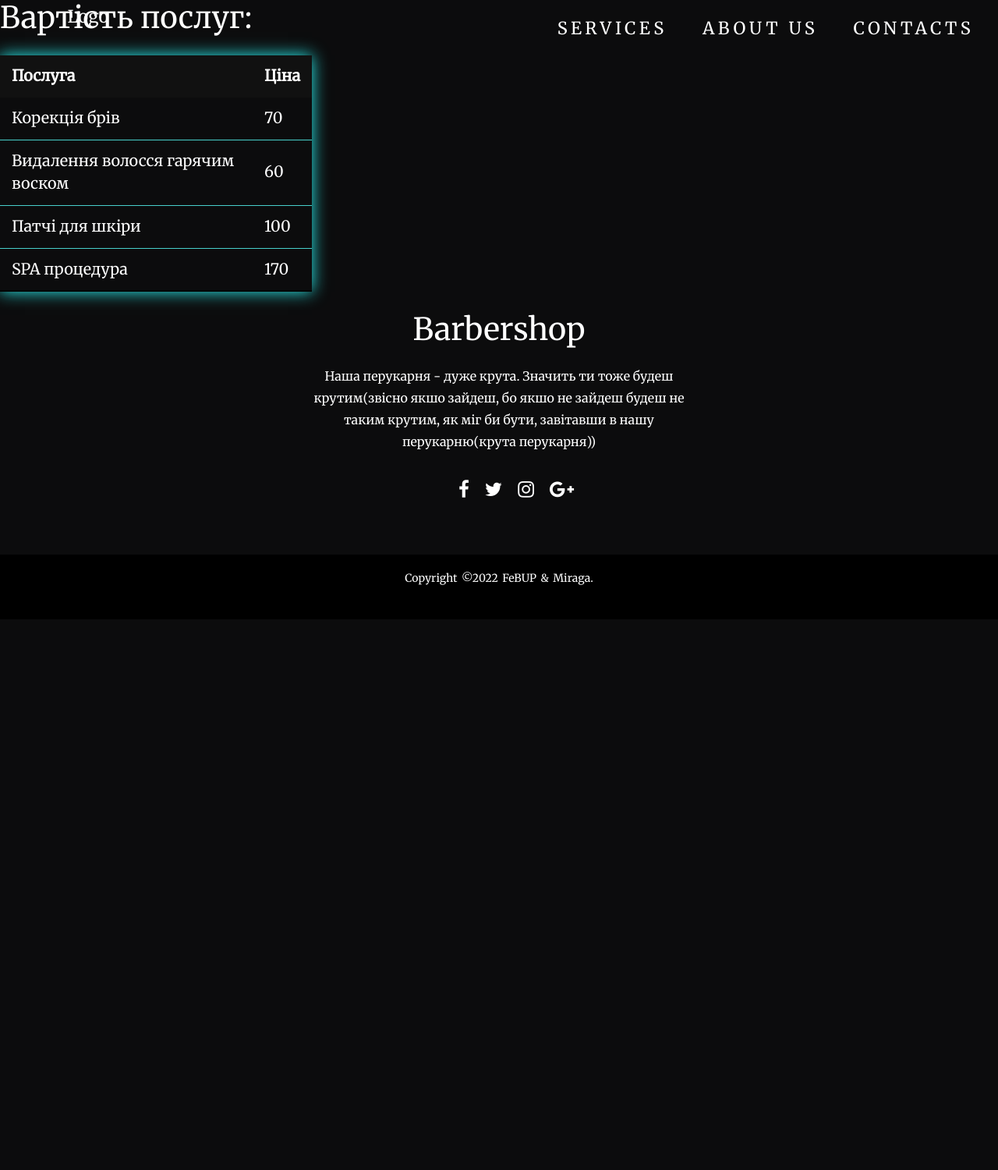
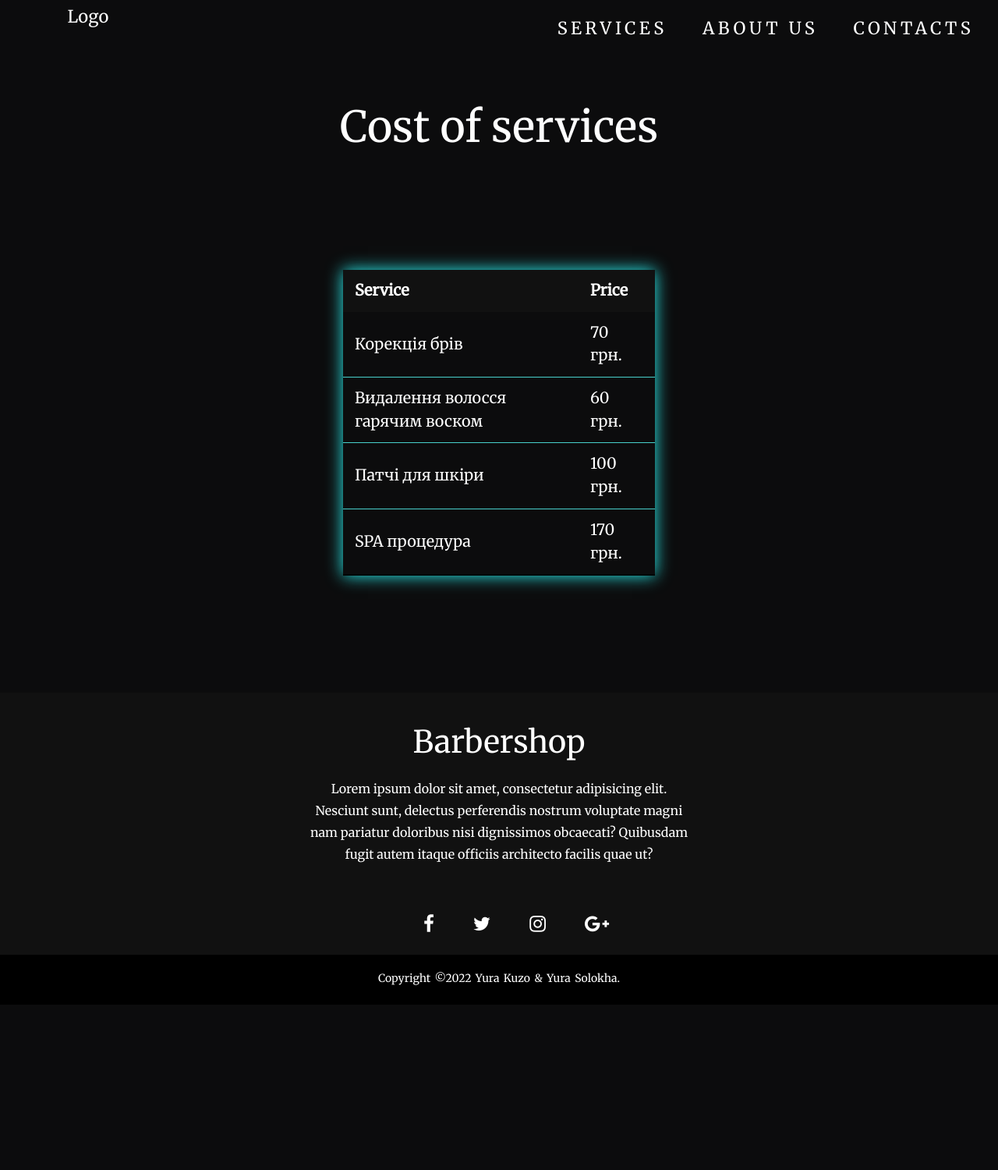
Before and after one commit to yura-solokha/barber-shop-website, a Django app: page /services/facial in a window 1280 px wide. Shown: the whole page at 78% size. After the commit the page ends 1288 px from the top, so only its background shows below. Run offline with Django 4.2, Linux system fonts and the light colour scheme; data comes from the database, SQL or seed files in the repository.

Commit message:
fixed footer, and table spacing

```diff
--- a/web_site/main/static/main/css/main.css
+++ b/web_site/main/static/main/css/main.css
@@ -306,17 +306,14 @@ a:hover{
 /* End Contacts Section */
 
 /* Footer Section */
-.footer{
+footer{
     background: #111;
     height: auto;
-    width: 100vw;
+    width: 100%;
     font-family: "Open Sans";
     padding-top: 40px;
     color: #fff;
-}
-
-.footer{
-    margin-top: auto;
+    margin-top: 150px;
 }
 
 .footer-content{
@@ -346,11 +343,12 @@ a:hover{
     display: flex;
     align-items: center;
     justify-content: center;
-    margin: 1rem 0 3rem 0;
+    margin-top: 50px
+
 }
 
 .socials li{
-    margin: 0 10px;
+    margin: 0 25px;
 }
 
 .socials a{
@@ -370,9 +368,10 @@ a:hover{
 
 .footer-bottom{
     background: #000;
-    width: 100vw;
-    padding: 20px 0;
+    width: 100%;
     text-align: center;
+    padding-top: 20px;
+    padding-bottom: 1px;
 }
 
 .footer-bottom p{
--- a/web_site/main/templates/main/base.html
+++ b/web_site/main/templates/main/base.html
@@ -41,7 +41,7 @@
     <footer>
         <div class="footer-content">
             <h3>Barbershop</h3>
-            <p>Наша перукарня - дуже крута. Значить ти тоже будеш крутим(звісно якшо зайдеш, бо якшо не зайдеш будеш не таким крутим, як міг би бути, завітавши в нашу перукарню(крута перукарня))</p>
+            <p>Lorem ipsum dolor sit amet, consectetur adipisicing elit. Nesciunt sunt, delectus perferendis nostrum voluptate magni nam pariatur doloribus nisi dignissimos obcaecati? Quibusdam fugit autem itaque officiis architecto facilis quae ut?</p>
             <ul class="socials">
                 <li><a href="#"><i class="fa fa-facebook"></i></a></li>
                 <li><a href="#"><i class="fa fa-twitter"></i></a></li>
@@ -50,7 +50,7 @@
             </ul>
         </div>
         <div class="footer-bottom">
-            <p>copyright &copy;2022 feBUP & miraga.</p>
+            <p>copyright &copy;2022 yura kuzo & yura solokha.</p>
         </div>
     </footer>
     <!-- End Footer Section -->
--- a/web_site/service/static/service/css/service.css
+++ b/web_site/service/static/service/css/service.css
@@ -13,7 +13,6 @@ html{
 body{
     background-color: #0c0c0d;
     color: white;
-    height: 1500px;
 }
 
 a{
@@ -21,11 +20,11 @@ a{
     color: white;
 }
 
-#haircut_shave_table .section-title{
+#data-table .section-title{
     padding-top: 130px;
 }
 
-#haircut_shave_table .styled-table{
+#data-table .styled-table{
     margin: 0 auto;
     margin-top: 100px;
 }
--- a/web_site/service/templates/service/facial.html
+++ b/web_site/service/templates/service/facial.html
@@ -7,23 +7,23 @@
 
 
 {% block body %}
-    <h3>Вартість послуг:</h3>
-
+    <section id="data-table">
+        <h1 class="section-title">Cost of services</h1>
         <table class="styled-table">
             <thead>
                 <tr>
-                <th>Послуга</th>
-                <th>Ціна</th>
+                    <th>Service</th>
+                    <th>Price</th>
                 </tr>
             </thead>
             <tbody>
                 {% for el in data %}
                     <tr>
                         <td>{{ el.service }}</td>
-                    <td>{{el.price}}</td>
+                        <td>{{el.price}} грн.</td>
                     </tr>
                 {% endfor %}
             </tbody>
         </table>
-
+    </section>
 {% endblock %}
--- a/web_site/service/templates/service/haircuts.html
+++ b/web_site/service/templates/service/haircuts.html
@@ -8,7 +8,7 @@
 
 
 {% block body %}
-    <section id="haircut_shave_table">
+    <section id="data-table">
         <h1 class="section-title">Cost of services</h1>
         <table class="styled-table">
             <thead>
```
Also changed, not shown: web_site/service/templates/service/handfoot.html (+6 -5 lines). Lines whose indentation alone changed are shown as unchanged.
